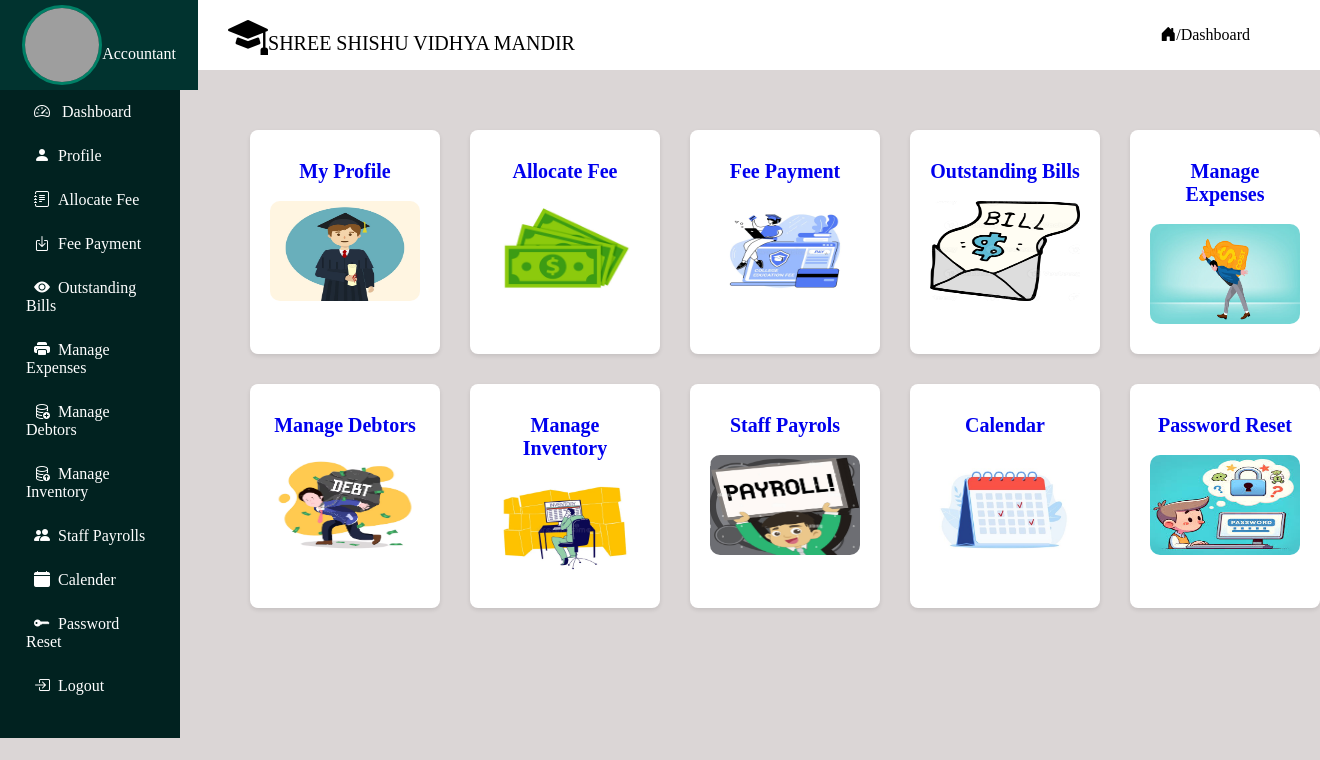
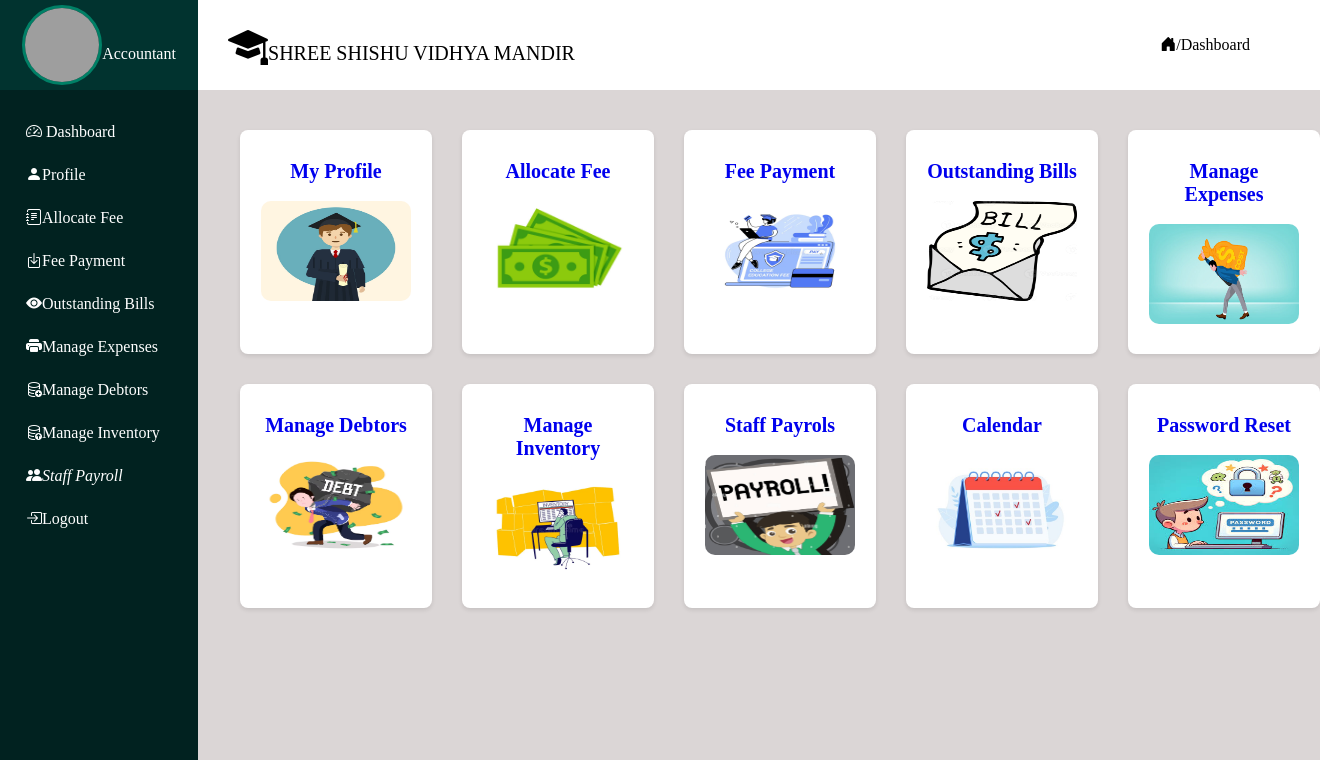
Before and after one commit to dammar2171/accountant, a PHP site: page /accountant.php in a window 1320 px wide. Shown: the part 40-800 px from the top of the page. Run offline with PHP 8.4, Linux system fonts and the light colour scheme; the visitor is signed in with stand-in values (Sample User, id 1); data that the repository does not hold is empty; grey boxes are pictures that could not be loaded.

Commit message:
css updated

```diff
--- a/accountant.php
+++ b/accountant.php
@@ -39,44 +39,82 @@ $profile_pic = isset($user["profile_pic"]) && !empty($user["profile_pic"]) ? $us
     <link rel="stylesheet" href="styles.css">
     <link rel="stylesheet" href="https://cdn.jsdelivr.net/npm/bootstrap-icons/font/bootstrap-icons.css">
     <style>
+        .mid2{
+            height:90px;
+        }
+
+/* Fixed Sidebar */
 .sidebar {
+    position: fixed;
+    top: 130px;
+    left: 0;
     width: 15%;
+    height: calc(100vh - 130px);
+    background-color: #012220;
     color: white;
-    background-color: #012220;
-    height: 81vh; /* Makes the sidebar take full viewport height */
-    display: flex;
-    flex-direction: column; /* Align items in a column */
+    padding-top: 20px;
+    overflow-y: auto;
 }
-
 .sidebar ul {
-    list-style-type: none;
-    padding: 0;
-    flex-grow: 1; /* Ensures items stretch properly */
+    list-style: none;
 }
-
 .sidebar ul li {
-    padding: 13px 26px;
+    padding: 12.5px 26px;
     cursor: pointer;
-    flex-grow: 1; /* Makes buttons grow to fit */
-    display: flex;
-    align-items: center;
 }
-
 .sidebar ul li:hover {
     background-color: #004d40;
 }
-
 .sidebar ul li a {
     text-decoration: none;
     color: white;
     display: block;
-    width: 100%;
 }
 
-.sidebar ul li a i {
-    padding: 8px;
+
+ /* Sidebar Styles */
+ .sidebar1 {
+    width: 200px;
+    height: 90vh;
+    background-color: #024e49;
+    color: white;
+    position: fixed;
+    left: 205px;
+    top: 120px;
+    border-radius: 20px;
+    padding: 10px;
+    box-shadow: 2px 0 5px rgba(0, 0, 0, 0.2);
 }
-.profile-pic1 {
+
+.sidebar1 h2 {
+    text-align: center;
+    font-size: 22px;
+    margin-bottom: 20px;
+}
+
+.sidebar1 ul {
+    list-style: none;
+    padding: 0;
+}
+
+.sidebar1 ul li {
+    padding: 4px;
+    margin: 10px 0;
+    margin-left: 10px;
+    width: 150px;
+    background: rgba(255, 255, 255, 0.2);
+    border-radius: 5px;
+    text-align: center;
+    cursor: pointer;
+    transition: 0.3s;
+}
+
+.sidebar1 ul li:hover {
+    background: rgba(255, 255, 255, 0.4);
+}
+
+
+        .profile-pic1 {
             width: 80px;
             height: 80px;
             border-radius: 50%;
@@ -114,13 +152,10 @@ $profile_pic = isset($user["profile_pic"]) && !empty($user["profile_pic"]) ? $us
                 <li><a href="manage-expenses.php"><i class="bi bi-printer-fill"></i>Manage Expenses</a></li>
                 <li><a href="manage-debtor.php"><i class="bi bi-database-add"></i>Manage Debtors</a></li>
                 <li><a href="manage-inventory.php"><i class="bi bi-database-up"></i>Manage Inventory</a></li>
-                <li><a href="staff-payroll.php"><i class="bi bi-people-fill"></i>Staff Payrolls</a></li>
-                <li><a href="calender.php"><i class="bi bi-calendar-fill"></i>Calender</a></li>
-                <li><a href="password-reset.php"><i class="bi bi-key-fill"></i>Password Reset</a></li>
-                <li><a href="logout.php"><i class="bi bi-box-arrow-in-right"></i>Logout</a></li>
+                <li><a href="staff-payroll.php"><i class="bi bi-people-fill">Staff Payroll</i><li> <i class="bi bi-box-arrow-in-right"></i>Logout</a></li>
             </ul>
         </div>
-        <div class="content" style=" margin-left: 70px; margin-top: 40px;">
+        <div class="content" style=" margin-left: 15rem; margin-top: 40px;">
             <div class="contents"><a href="profile.php"><h3>My Profile</h3><br><img src="graduation.jpg" alt="profile"></a></div>
             <div class="contents"><a href="allocate-fee.php"><h3>Allocate Fee</h3><br><img src="money.jpg" alt="fee"></a></div>
             <div class="contents"><a href="fee-payment.php"><h3>Fee Payment</h3><br><img src="payment.webp" alt="payment"></a></div>
--- a/manage-debtor.php
+++ b/manage-debtor.php
@@ -61,13 +61,13 @@ $result = $conn->query($sql);
     <title>Manage Debtors</title>
     <style>
         .containerDEB {
-    max-width: 1400px;
+    max-width: 1150px;
     background: #fff;
     padding: 20px;
     border-radius: 8px;
     box-shadow: 0 0 10px rgba(0, 0, 0, 0.1);
     margin: auto;
-    margin-top: 130px;
+    margin-top: 10rem;
     margin-left: 240px;
     max-height: 600px; /* Adjust height as needed */
     overflow-y: auto; /* Enables scrolling */
--- a/manage-inventory.php
+++ b/manage-inventory.php
@@ -62,13 +62,13 @@ $result = $conn->query($sql);
     <link rel="stylesheet" href="https://cdn.jsdelivr.net/npm/bootstrap-icons/font/bootstrap-icons.css">
     <style>
         .containerINV {
-            max-width: 1300px;
+            max-width: 1150px;
             background: #fff;
             padding: 20px;
             border-radius: 8px;
             box-shadow: 0 0 10px rgba(0, 0, 0, 0.1);
             margin: auto;
-            margin-top: 130px;
+            margin-top: 10rem;
             margin-left: 230px;
             max-height: 550px;
             overflow-y: auto;
--- a/profile.php
+++ b/profile.php
@@ -75,7 +75,7 @@ if ($_SERVER["REQUEST_METHOD"] == "POST") {
             overflow-y: auto;
         }
         h2 {
-            color: #333;
+            color: #141414ff;
         }
         form {
             display: flex;
--- a/signup-login.css
+++ b/signup-login.css
@@ -39,7 +39,6 @@ input {
     font-size: 16px;
     border: 1px solid #ccc;
     border-radius: 5px;
-    width: 100%;
 }
 
 input[type="file"] {
--- a/staff-payroll.php
+++ b/staff-payroll.php
@@ -2,9 +2,9 @@
 session_start();
 // Database Connection
 $host = "localhost";
-$username = "root"; // Change this if using a different user
+$username = "root";
 $password = "";
-$database = "school_management"; // Change this to your database name
+$database = "school_management";
 
 $conn = new mysqli($host, $username, $password, $database);
 
--- a/styles.css
+++ b/styles.css
@@ -93,13 +93,13 @@ body{
     box-shadow: 0 2px 4px rgba(0, 0, 0, 0.1);
     text-align: center;
     padding: 20px;
-    transition: all 0.3s ease; /* Smooth transition for hover effects */
+    transition: all 0.3s ease;
 }
 
 .contents:hover {
-    background-color: #f9f9f9; /* Slightly lighter background */
-    box-shadow: 0 4px 8px rgba(0, 0, 0, 0.2); /* More prominent shadow */
-    transform: scale(1.05); /* Slight scaling effect */
+    background-color: #f9f9f9;
+    box-shadow: 0 4px 8px rgba(0, 0, 0, 0.2);
+    transform: scale(1.05);
 }
 
 .contents img {
@@ -115,4 +115,5 @@ body{
 }
 .contents a{
     text-decoration: none;
+
 }
```
Also changed, not shown: index.php (deleted, +0 -34 lines).
